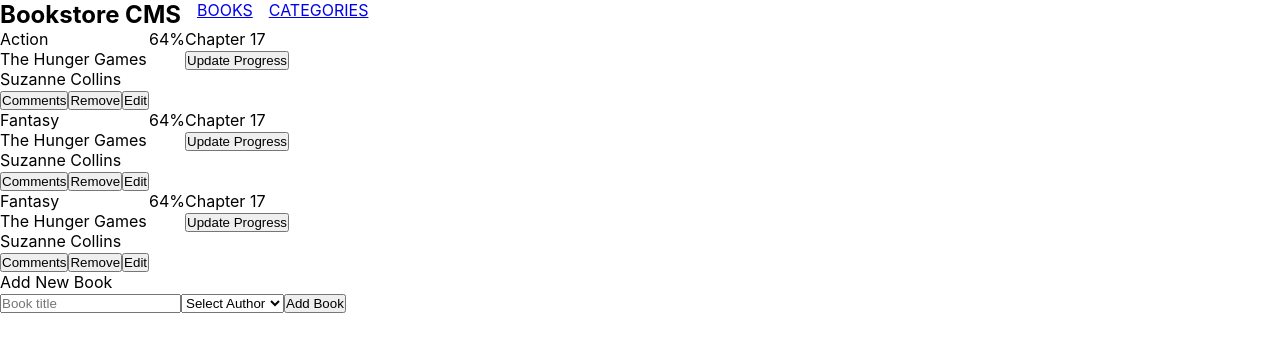
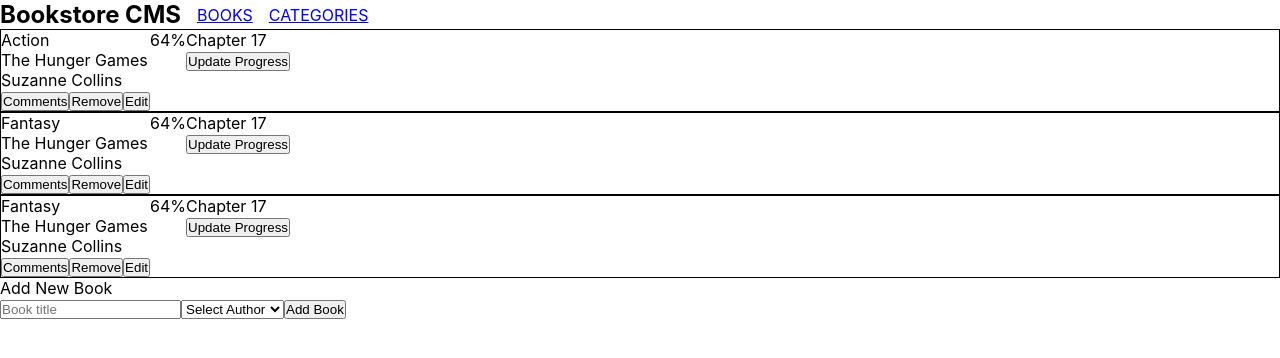
Before and after one commit to danifromecuador/bookstore, a React (Create React App) app: page / in a window 1280 px wide. Shown: the top 358 px of the page. Built offline with nearby package versions, Linux system fonts and the light colour scheme.

Commit message:
Add style to bording each book and center vertically NavBar items

```diff
--- a/src/styles/BookItem.css
+++ b/src/styles/BookItem.css
@@ -1,3 +1,4 @@
 .bookContainer {
   display: flex;
+  border: 1px solid black;
 }
--- a/src/styles/NavBar.css
+++ b/src/styles/NavBar.css
@@ -1,9 +1,6 @@
 nav {
   display: flex;
-}
-
-.navContainer {
-  display: flex;
+  align-items: center;
 }
 
 .navLinks {
```
